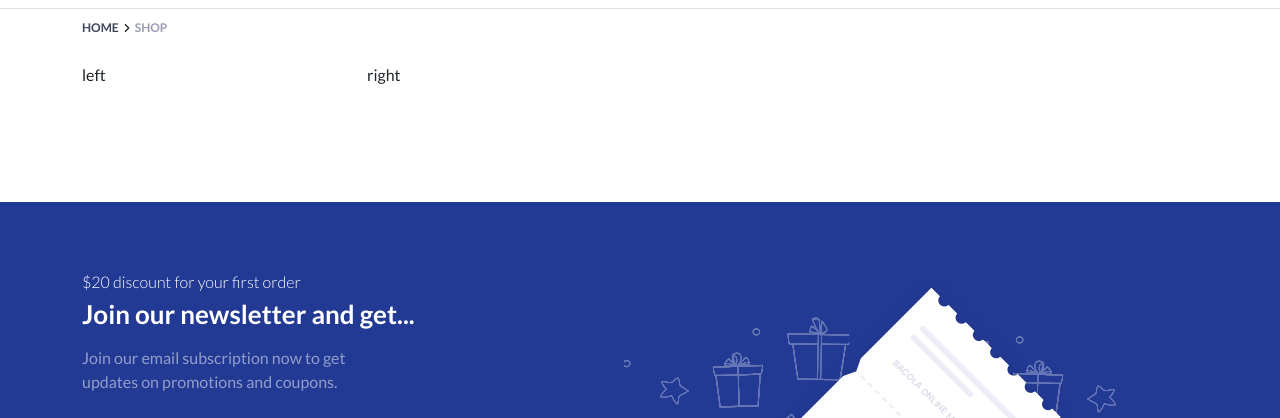
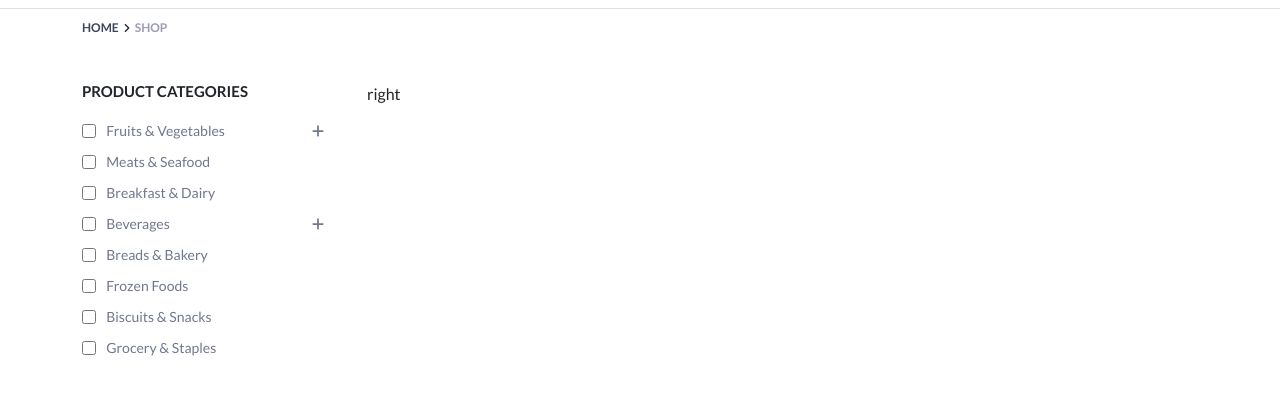
Before and after one commit to Trung-Nam/Online-Grocery-Shopping, a React (Create React App) app: page /shop in a window 1280 px wide. Shown: the part 207-625 px from the top of the page. Built offline with nearby package versions, Linux system fonts and the light colour scheme; no server answers.

Commit message:
feat(ui): category lists

```diff
--- a/src/Components/Header/Navigation.jsx
+++ b/src/Components/Header/Navigation.jsx
@@ -4,7 +4,7 @@ import { FaAngleDown } from 'react-icons/fa6';
 import { Button } from '@mui/material';
 import { Link } from 'react-router-dom';
 import Dropdown from './Dropdown/Dropdown';
-import  categoriesDropdown  from '../../Constants/Data'
+import  categories  from '../../Constants/Data'
 
 const Navigation = () => {
     const [isDropdownOpen, setIsDropdownOpen] = useState(false);
@@ -30,7 +30,7 @@ const Navigation = () => {
                                 </span>
                             </Button>
                             {isDropdownOpen && (
-                                <Dropdown items={categoriesDropdown}/>
+                                <Dropdown items={categories}/>
                             )}
                         </div>
                         <div className="all-categories-description">TOTAL 63 PRODUCTS</div>
--- a/src/Constants/Data.js
+++ b/src/Constants/Data.js
@@ -1,4 +1,4 @@
-const categoriesDropdown = [
+const categories = [
     {
         title: 'Fruits & Vegetables',
         icon: require('../assets/images/vegetable.png'),
@@ -67,4 +67,4 @@ const categoriesDropdown = [
     },
 ];
 
-export default categoriesDropdown
+export default categories
--- a/src/Pages/Shop/Shop.jsx
+++ b/src/Pages/Shop/Shop.jsx
@@ -1,9 +1,12 @@
-import React from 'react'
+import React, { useState } from 'react'
 
 import { RiArrowRightSLine } from "react-icons/ri";
+import categories from '../../Constants/Data'
 import './Shop.scss'
+import { FaPlus } from 'react-icons/fa6';
 
 const Shop = () => {
+    const [activeSubmenu, setActiveSubmenu] = useState(null);
     return (
         <main id="main" className="site-primary">
             <div className="site-content">
@@ -17,11 +20,41 @@ const Shop = () => {
                             </ul>
                         </nav>
 
-                        <header class="products-header"></header>
+                        <header className="products-header"></header>
 
                         <div className="row content-wrapper">
                             <div id='sidebar' className="col-12 col-md-3 col-lg-3 content-secondary site-sidebar">
-                                left
+                                <div className="site-scroll">
+                                    <div className="sidebar-inner">
+                                        {/* <div className="sidebar-mobile-header"></div>  */}
+                                        <div className="product__categories">
+                                            <h4 className="product__categories-title">Product Categories</h4>
+
+                                            <div className="site-checkbox-lists">
+                                                <div className="site-scroll ps">
+                                                    <ul className="category__lists">
+                                                        {categories?.map((item, index) => (
+                                                            <li
+                                                                className="category__lists-item"
+                                                                key={index}
+                                                            >
+                                                                <a className="d-flex align-items-center" href={item.link}>
+                                                                    <input name="product_cat[]" value="" id="" type="checkbox" />
+                                                                    <span>
+                                                                        {item.title}
+                                                                    </span>
+                                                                    {item.submenu.length !== 0 && <FaPlus
+                                                                        onClick={() => setActiveSubmenu(item.submenu)}
+                                                                    />}
+                                                                </a>
+                                                            </li>
+                                                        ))}
+                                                    </ul>
+                                                </div>
+                                            </div>
+                                        </div>
+                                    </div>
+                                </div>
                             </div>
 
                             <div className="col-12 col-md-12 col-lg-9 content-primary">
--- a/src/Pages/Shop/Shop.scss
+++ b/src/Pages/Shop/Shop.scss
@@ -32,6 +32,72 @@
                         }
                     }
                 }
+
+                .products-header {
+                    margin-top: .9375rem;
+                    margin-bottom: 2.1875rem;
+                }
+
+                .product__categories {
+                    .product__categories-title {
+                        font-family: var(--font-secondary);
+                        font-size: .9375rem;
+                        font-weight: 600;
+                        text-transform: uppercase;
+                        letter-spacing: 0;
+                        margin-bottom: 1.25rem;
+                    }
+
+                    .site-scroll {
+                        max-height: 16.75rem;
+
+                        .category__lists {
+                            font-size: .875rem;
+                            font-weight: 400;
+                            margin: 0;
+                            padding: 0;
+                            list-style: none;
+
+                            .category__lists-item {
+                                position: relative;
+                                display: flex;
+                                align-items: flex-start;
+                                flex-flow: row wrap;
+                                overflow: hidden;
+                                margin-right: 15px;
+                                justify-content: flex-start;
+                                align-items: center;
+
+                                a {
+                                    margin-bottom: .625rem;
+                                    text-decoration: none;
+                                    color: var(--color-text-lighter);
+                                    margin-bottom: .625rem;
+                                    display: inline-block;
+
+                                    input {
+                                        width: 14px;
+                                        height: 14px;
+                                    }
+
+                                    span {
+                                        margin-left: .6375rem;
+                                    }
+
+                                    svg {
+                                        position: absolute;
+                                        top: 4px;
+                                        right: 0;
+                                        font-size: 14px;
+                                        font-weight: 400;
+                                        margin-right: .2em;
+                                        cursor: pointer;
+                                    }
+                                }
+                            }
+                        }
+                    }
+                }
             }
         }
     }
```
